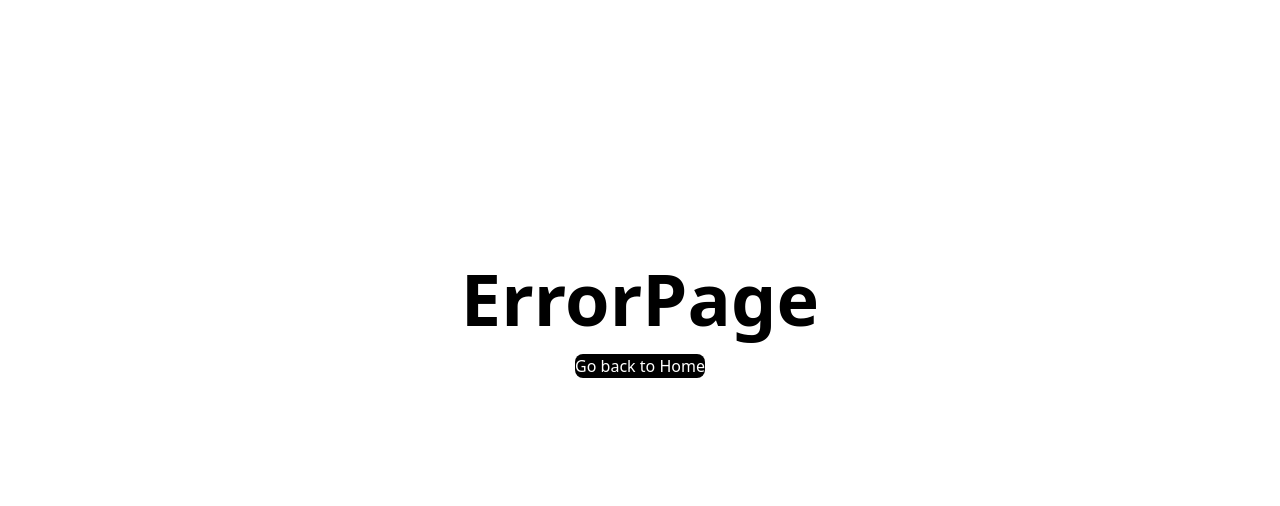
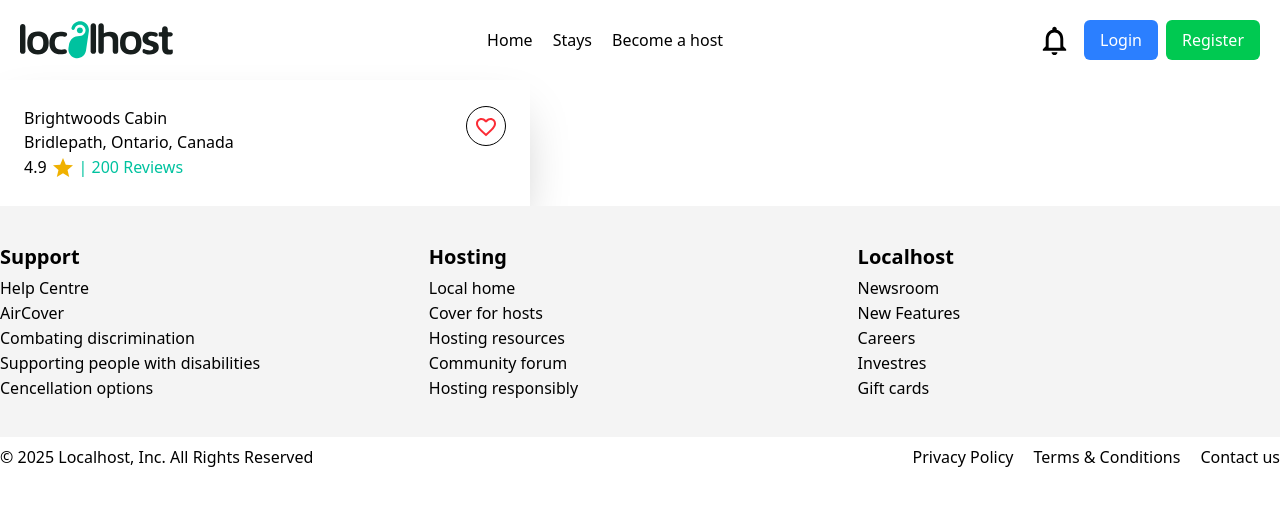
Before and after one commit to AbdulboisNigmatjonov17/localhost-project, a React (Vite) app: page /detail/1 in a window 1280 px wide. Shown: the top 506 px of the page. Built offline with nearby package versions, Linux system fonts and the light colour scheme; no server answers.

Commit message:
detail va cardla bitib qoldi

```diff
--- a/src/App.jsx
+++ b/src/App.jsx
@@ -14,7 +14,7 @@ const App = () => {
           element: <HomePage />
         },
         {
-          path: 'detail',
+          path: 'detail/:id',
           element: <ProductDetailPage />
         },
         {
--- a/src/components/banner/BannerForm.jsx
+++ b/src/components/banner/BannerForm.jsx
@@ -7,7 +7,7 @@ import PersonOutlineOutlinedIcon from '@mui/icons-material/PersonOutlineOutlined
 const BannerForm = () => {
     return (
         <>
-            <section className='w-[100vw] h-[264px] bg-cover bg-no-repeat pt-[50px] pb-[30px]' style={{ backgroundImage: `url(${bannerBgImage})` }}>
+            <section className='w-full h-[264px] bg-cover bg-no-repeat pt-[50px] pb-[30px]' style={{ backgroundImage: `url(${bannerBgImage})` }}>
                 <div className='Container flex flex-col gap-6'>
                     <div className='flex flex-col gap-2'>
                         <h1 className='font-bold text-[40px] leading-[45px]'>Find a <span className='text-[#00C29F]'>host</span> for every journey</h1>
--- a/src/components/cards/Card.Data.js
+++ b/src/components/cards/Card.Data.js
@@ -23,6 +23,7 @@ const CardData = [
         price: 658,
         img: CardImg1,
         star: 4.9,
+        price_chart: true
     },
     {
         id: 2,
@@ -31,6 +32,7 @@ const CardData = [
         price: 410,
         img: CardImg2,
         star: 4.5,
+        price_chart: false
     },
     {
         id: 3,
@@ -39,6 +41,7 @@ const CardData = [
         price: 325,
         img: CardImg3,
         star: 5.0,
+        price_chart: false
     },
     {
         id: 4,
@@ -47,6 +50,7 @@ const CardData = [
         price: 485,
         img: CardImg4,
         star: 4.6,
+        price_chart: true
     },
     {
         id: 5,
@@ -55,6 +59,7 @@ const CardData = [
         price: 502,
         img: CardImg5,
         star: 4.8,
+        price_chart: true
     },
     {
         id: 6,
@@ -63,6 +68,7 @@ const CardData = [
         price: 658,
         img: CardImg1,
         star: 4.9,
+        price_chart: false
     },
     {
         id: 7,
@@ -71,6 +77,7 @@ const CardData = [
         price: 655,
         img: CardImg7,
         star: 4.9,
+        price_chart: true
     },
     {
         id: 8,
@@ -79,6 +86,7 @@ const CardData = [
         price: 320,
         img: CardImg8,
         star: 5.0,
+        price_chart: false
     },
     {
         id: 9,
@@ -87,6 +95,7 @@ const CardData = [
         price: 395,
         img: CardImg9,
         star: 5.0,
+        price_chart: false
     },
     {
         id: 10,
@@ -95,6 +104,7 @@ const CardData = [
         price: 385,
         img: CardImg10,
         star: 4.9,
+        price_chart: true
     },
     {
         id: 11,
@@ -103,6 +113,7 @@ const CardData = [
         price: 385,
         img: CardImg11,
         star: 5.0,
+        price_chart: true
     },
     {
         id: 12,
@@ -111,6 +122,7 @@ const CardData = [
         price: 385,
         img: CardImg12,
         star: 5.0,
+        price_chart: false
     },
     {
         id: 13,
@@ -119,6 +131,7 @@ const CardData = [
         price: 385,
         img: CardImg13,
         star: 5.0,
+        price_chart: false
     },
     {
         id: 14,
@@ -127,6 +140,7 @@ const CardData = [
         price: 385,
         img: CardImg14,
         star: 5.0,
+        price_chart: true
     },
     {
         id: 15,
@@ -135,6 +149,7 @@ const CardData = [
         price: 385,
         img: CardImg15,
         star: 5.0,
+        price_chart: false
     },
     {
         id: 16,
@@ -143,6 +158,7 @@ const CardData = [
         price: 385,
         img: CardImg16,
         star: 5.0,
+        price_chart: false
     },
 ]
 export default CardData
--- a/src/components/cards/Card.jsx
+++ b/src/components/cards/Card.jsx
@@ -1,17 +1,28 @@
-import React from 'react'
+import React, { useState } from 'react'
 import StarIcon from '@mui/icons-material/Star';
+import TrendingDownOutlinedIcon from '@mui/icons-material/TrendingDownOutlined';
+import FavoriteBorderOutlinedIcon from '@mui/icons-material/FavoriteBorderOutlined';
+import FavoriteOutlinedIcon from '@mui/icons-material/FavoriteOutlined';
 import { Link } from 'react-router-dom';
 
-const Card = ({ id, img, title, location, star, price }) => {
-
+const Card = ({ id, img, title, location, star, price, price_chart }) => {
+    const [like, setLike] = useState(false)
+    const handleLike = (id) => {
+        setLike(!like)
+    }
     return (
-        <div key={id} className='max-w-full min-w-[280px] h-[400px] rounded-[10px] bg-white shadow'>
+        <div key={id} className='max-w-full min-w-[280px] h-[400px] rounded-[10px] bg-white shadow relative transition-transform duration-300 hover:scale-110 '>
+            <button onClick={() => handleLike(id)} className='absolute z-1 top-3.5 right-3 rounded-full bg-white w-[50px] h-[50px] text-red-500 cursor-pointer'>
+                {
+                    like ? <FavoriteOutlinedIcon fontSize='large' /> : <FavoriteBorderOutlinedIcon fontSize='large' />
+                }
+            </button>
             <div className='w-full h-[300px] overflow-hidden  rounded-t-[10px]'>
-                <Link to={'/'}>
-                    <img src={img} alt={`card-img-${id}`} className='rounded-t-[10px] w-full h-full cursor-pointertransition-transform duration-300 transform hover:scale-125' />
+                <Link to={`/detail/${id}`}>
+                    <img src={img} alt={`card-img-${id}`} className='rounded-t-[10px] w-full h-full cursor-pointer transition-transform duration-300 transform hover:scale-125' />
                 </Link>
             </div>
-            <div className='w-full flex flex-col gap-[14px] p-5 justify-center'>
+            <div className='w-full h-[100px] flex flex-col gap-[14px] p-5 justify-center'>
                 <div className='w-full flex justify-between'>
                     <div>
                         <h2>{title}</h2>
@@ -21,7 +32,10 @@ const Card = ({ id, img, title, location, star, price }) => {
                         {star} <div className='text-yellow-500'><StarIcon /></div>
                     </div>
                 </div>
-                <h3>${price}<span>/night</span></h3>
+                <div className='w-full flex justify-between'>
+                    <h3>${price}<span>/night</span></h3>
+                    {price_chart ? <div className='text-[#00C29F] flex items-center gap-2'><div className='border-[1.5px] rounded-[3.5px]'><TrendingDownOutlinedIcon /></div> <span>Price chart</span></div> : null}
+                </div>
             </div>
         </div >
     )
--- a/src/components/cards/MainCards.jsx
+++ b/src/components/cards/MainCards.jsx
@@ -11,7 +11,7 @@ const MainCards = () => {
             <div className="Container grid grid-cols-4 justify-between gap-5">
                 {
                     CardData.map((item) => {
-                        return <Card key={item.id} id={item.id} title={item.title} location={item.location} img={item.img} price={item.price} star={item.star} />
+                        return <Card key={item.id} id={item.id} title={item.title} location={item.location} img={item.img} price={item.price} star={item.star} price_chart={item.price_chart}/>
                     })
                 }
             </div>
--- /dev/null
+++ b/src/components/details/ProductDetail.jsx
@@ -0,0 +1,68 @@
+import { useEffect, useState } from "react";
+import { useParams } from "react-router-dom";
+import CardData from "../cards/Card.Data";
+
+import FavoriteBorderOutlinedIcon from '@mui/icons-material/FavoriteBorderOutlined';
+import FavoriteOutlinedIcon from '@mui/icons-material/FavoriteOutlined';
+import StarIcon from '@mui/icons-material/Star';
+
+const ProductDetail = () => {
+    const { id } = useParams();
+    const [data, setData] = useState(null);
+    const [error, setError] = useState(null);
+    const [like, setLike] = useState(false)
+
+    useEffect(() => {
+        const getData = () => {
+            try {
+                const numericId = Number(id);
+                const filteredData = CardData.find((item) => item.id === numericId);
+
+                if (filteredData) {
+                    setData(filteredData);
+                } else {
+                    setError("Car not found");
+                }
+            } catch (error) {
+                setError(error);
+                console.error(error);
+            }
+        };
+
+        getData();
+    }, [id]);
+
+    const handleLike = (id) => {
+        setLike(!like)
+    }
+
+    return (
+        <div>
+            {error ? (
+                <p className="text-red-500">{error}</p>
+            ) : data ? (
+                <div className="max-w-[530px] shadow-2xl py-[26px] px-6">
+                    <div className="w-full flex justify-between">
+                        <div>
+                            <h2>{data.title}</h2>
+                            <h4>{data.location}</h4>
+                        </div>
+                        <button onClick={() => handleLike(id)} className='rounded-full border border-black w-[40px] h-[40px] text-red-500 cursor-pointer'>
+                            {
+                                like ? <FavoriteOutlinedIcon /> : <FavoriteBorderOutlinedIcon />
+                            }
+                        </button>
+                    </div>
+                    <div className="w-full flex gap-1 items-center">
+                        {data.star}<span className="text-yellow-500"><StarIcon /></span>
+                        <span className="capitalize text-[#00C29F]">| 200 reviews</span>
+                    </div>
+                </div>
+            ) : (
+                <p>Loading...</p>
+            )}
+        </div>
+    );
+};
+
+export default ProductDetail;
--- /dev/null
+++ b/src/components/details/ProductDetailIages.jsx
@@ -0,0 +1,11 @@
+import React from 'react'
+
+function ProductDetailIages() {
+  return (
+    <div>
+
+    </div>
+  )
+}
+
+export default ProductDetailIages
--- a/src/index.css
+++ b/src/index.css
@@ -1,8 +1,6 @@
 @import "tailwindcss";
 
 *{
-    margin: 0;
-    padding: 0;
     box-sizing: border-box;
 }
 
--- a/src/pages/detail/ProductDetailPage.jsx
+++ b/src/pages/detail/ProductDetailPage.jsx
@@ -1,8 +1,15 @@
 import React from 'react'
+import FooterMain from '../../components/footer/FooterMain'
+import { useParams } from 'react-router-dom'
+import ProductDetail from '../../components/details/ProductDetail'
 
 const ProductDetailPage = () => {
+  const params = useParams()
   return (
-    <div>ProductDetailPage</div>
+    <>
+    <ProductDetail id={params.id}/>
+      <FooterMain />
+    </>
   )
 }
 
```
Also changed, not shown: src/config/firebase.js (line endings or trailing spaces).
